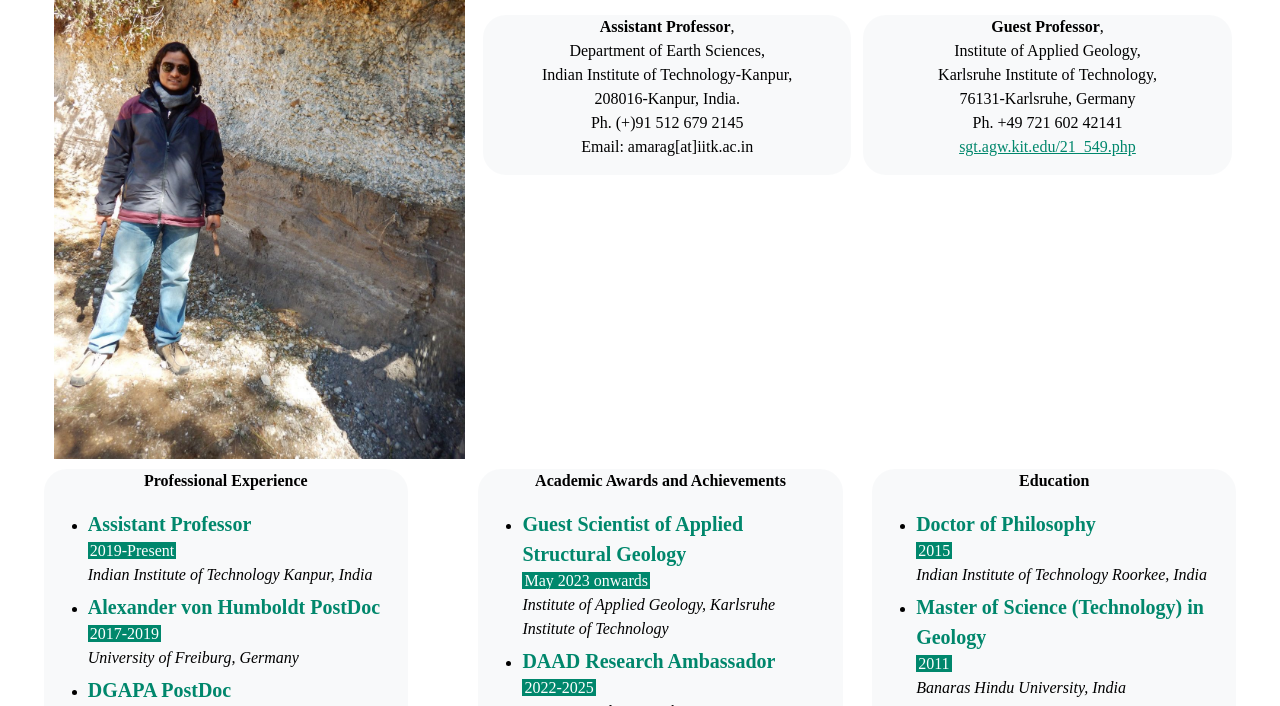
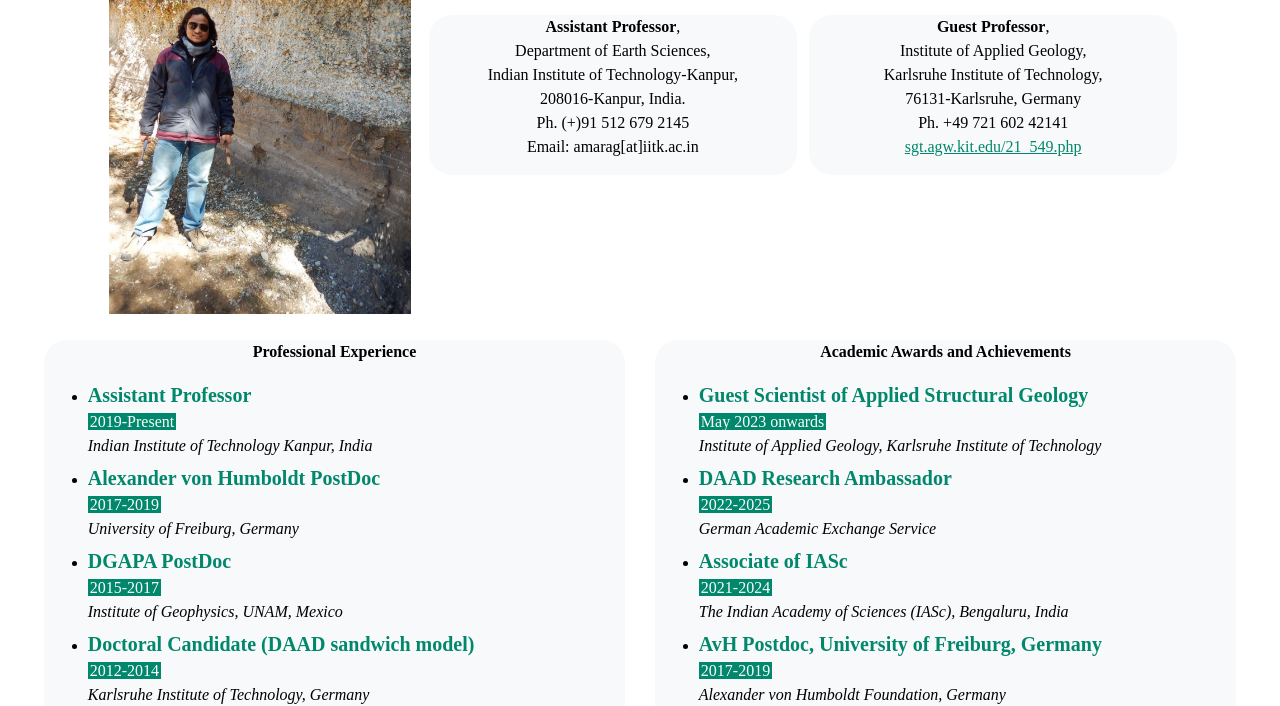
Before and after one commit to amarag-iitk/amarag-iitk.github.io, a plain HTML site: page pages/Amar.html in a window 1280 px wide. Shown: the part 425-1131 px from the top of the page. Drawn offline with nearby package versions, Linux system fonts and the light colour scheme.

Commit message:
13April2024 17:30

```diff
--- a/pages/Amar.html
+++ b/pages/Amar.html
@@ -2,7 +2,7 @@
 <head>
     <meta charset="UTF-8">
     <meta name="viewport" content="width=device-width, initial-scale=1.0">
-    <link rel="icon" type="image/x-icon" href="assets/favicon.png">
+    <link rel="icon" type="image/x-icon" href="../assets/favicon.png">
     <link href="https://cdn.jsdelivr.net/npm/bootstrap@5.0.2/dist/css/bootstrap.min.css" rel="stylesheet" integrity="sha384-EVSTQN3/azprG1Anm3QDgpJLIm9Nao0Yz1ztcQTwFspd3yD65VohhpuuCOmLASjC" crossorigin="anonymous">
     <link rel="stylesheet" type="text/css" href="../assets/colors.css">
     <link rel="stylesheet" href="https://cdnjs.cloudflare.com/ajax/libs/font-awesome/6.5.1/css/all.min.css" integrity="sha512-DTOQO9RWCH3ppGqcWaEA1BIZOC6xxalwEsw9c2QQeAIftl+Vegovlnee1c9QX4TctnWMn13TZye+giMm8e2LwA==" crossorigin="anonymous" referrerpolicy="no-referrer" />
@@ -93,7 +93,7 @@
 
 <!--main content-->
 <div class="my-3 row justify-content-center">
-    <div class="col-9 col-md-9 justify-content-center quote-box">
+    <div class="col-11 col-md-11 justify-content-center quote-box">
         <p class="mx-2 my-2 quote">
             &ldquo; <i>People often say that I'm curious about too many things at once... But can you really forbid a man from harboring a desire to know and embrace everything that surrounds him?</i> &rdquo;
         </p>
@@ -102,8 +102,8 @@
         </p>
     </div>
 </div>
-<div class="row justify-content-center">
-    <div class="col-4 justify-content-center" style="">
+<div class="my-3 row justify-content-center">
+    <div class="col-3 justify-content-center">
         <img src="../assets/Amar Mexico.jpg" class="" alt="" style="height: auto; width: 100%;">
     </div>
     <div class="col-7 justify-content-center">
@@ -114,7 +114,7 @@
             DAAD Fellow, AvH Fellow, IASc Associate, DAAD research ambassador
         </div>
         <div class="row justify-content-center my-2">
-            <div class="my-2 mx-1 col bg-light index-designation">
+            <div class="my-2 mx-1 col bg-light index-designation"  style="vertical-align: text-bottom;">
                 <p class="designations">
                     <b>Assistant Professor</b>,<br>
                     Department of Earth Sciences,<br>
@@ -124,7 +124,7 @@
                     Email: amarag[at]iitk.ac.in
                 </p>
             </div>
-            <div class="my-2 mx-1 col bg-light index-designation">
+            <div class="my-2 mx-1 col bg-light index-designation"  style="vertical-align: text-bottom;">
                 <p class="designations">
                     <b>Guest Professor</b>,<br>
                     Institute of Applied Geology,<br>
@@ -170,7 +170,7 @@
             </ul>
         </p>
     </div>
-    <div class="my-2 col bg-light index-designation" style="margin-left: 4.2vw; margin-right: 1vw;">
+    <div class="my-2 col bg-light index-designation" style="margin-right: 4.2vw; margin-left: 1vw;">
         <p class="designations">
             <span><b>Academic Awards and Achievements</b></span><br>
             <ul class="designations" style="text-align: left;">
@@ -212,7 +212,9 @@
             </ul>
         </p>
     </div>
-    <div class="my-2 col bg-light index-designation" style="margin-right: 4.2vw; margin-left: 1vw;">
+</div>
+<div class="row justify-content-center">
+    <div class="my-2 col-6 bg-light index-designation" style="margin-left: 4.2vw; margin-right: 1vw;">
         <p class="designations">
             <span><b>Education</b></span><br>
             <ul class="designations" style="text-align: left;">
```
